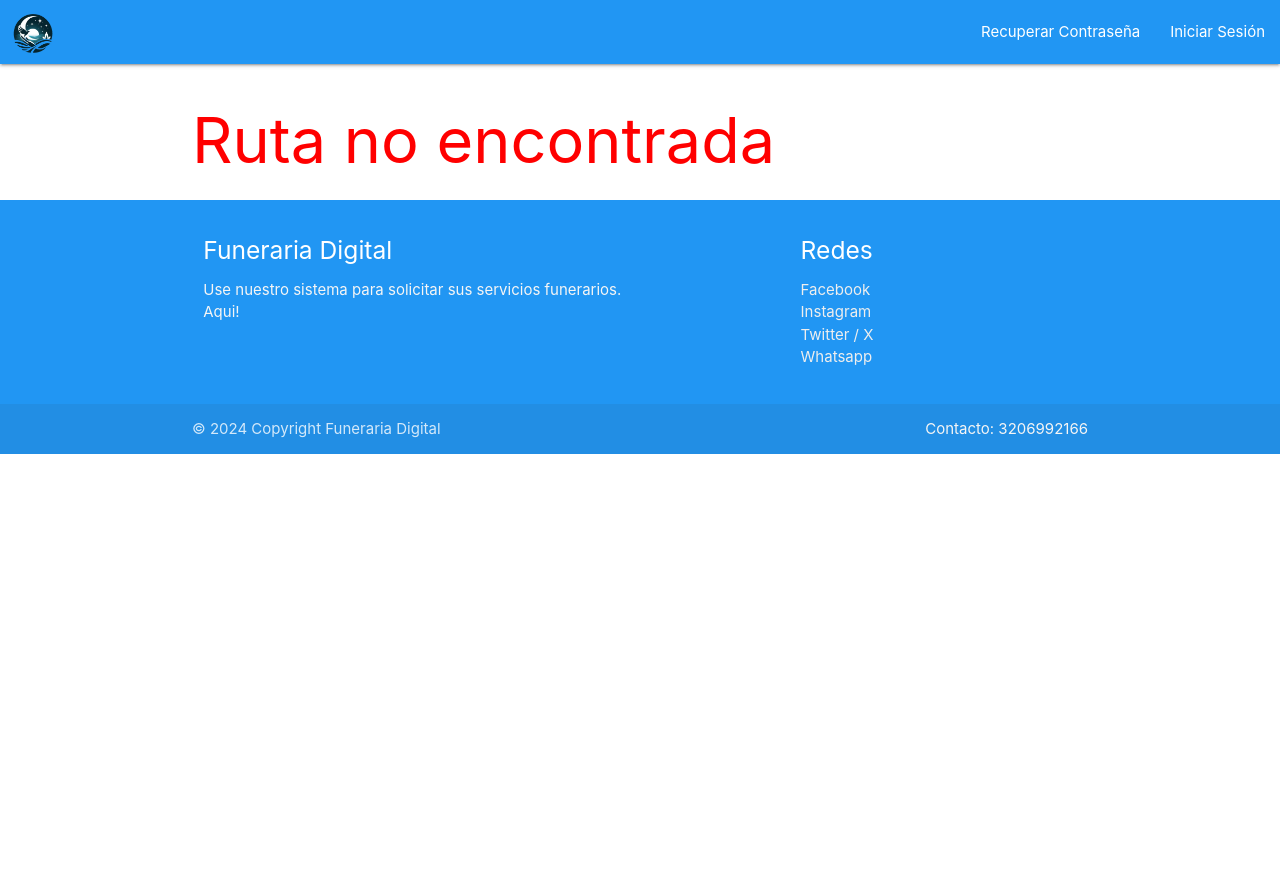
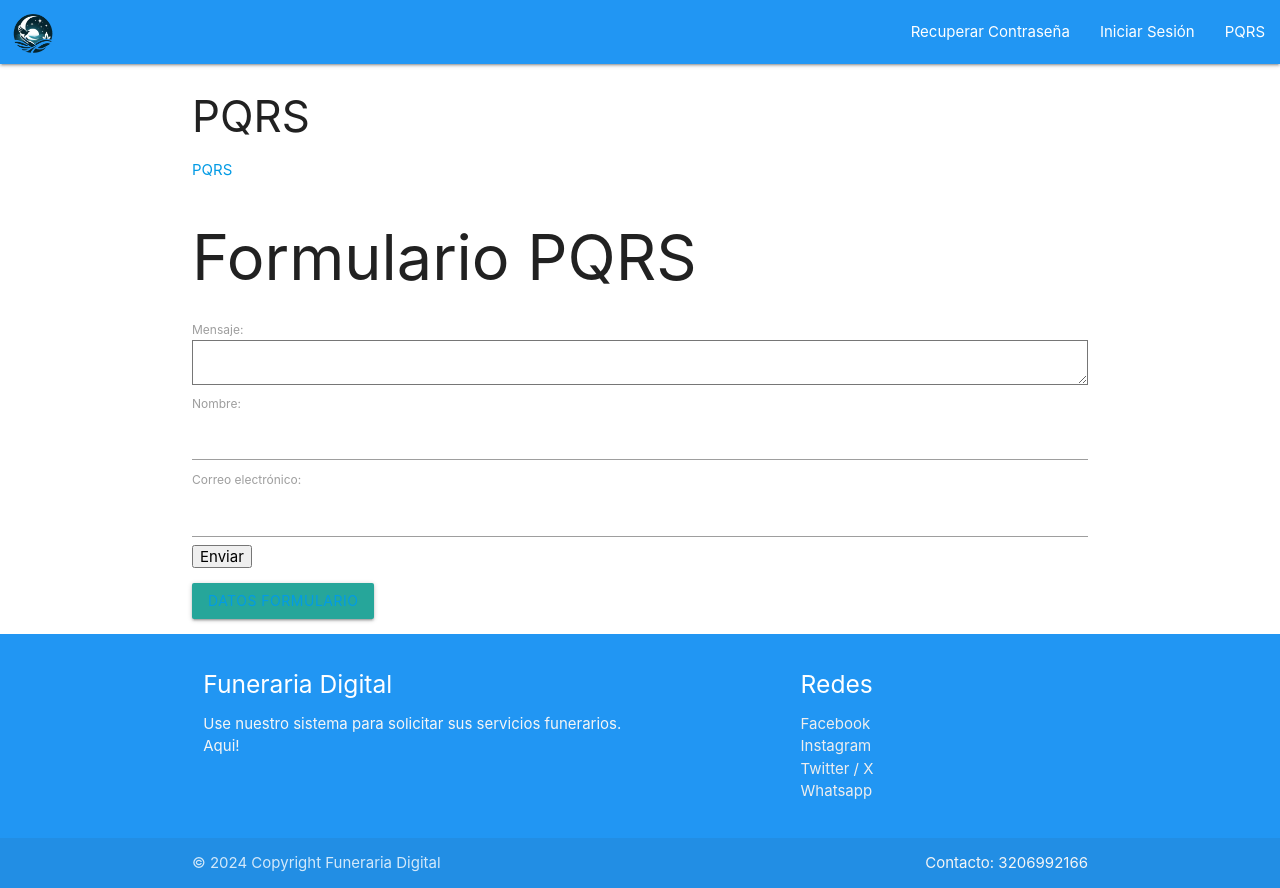
Before and after one commit to jhonatan1701621476/funearia, an Angular app: page /pqrs in a window 1280 px wide. Before the commit the page ends 800 px from the top, so only its background shows below. Built offline with nearby package versions, Linux system fonts and the light colour scheme.

Commit message:
Implementación Formulario PQRS

```diff
--- a/src/app/app-routing.module.ts
+++ b/src/app/app-routing.module.ts
@@ -2,11 +2,16 @@ import { NgModule } from '@angular/core';
 import { RouterModule, Routes } from '@angular/router';
 import { InicioComponent } from './publico/inicio/inicio.component';
 import { RutaNoEncontradaComponent } from './publico/errores/ruta-no-encontrada/ruta-no-encontrada.component';
+import { PqrsComponent } from './publico/pqrs/pqrs.component';
 
 const routes: Routes = [
   {
     path: "inicio",
     component: InicioComponent
+  },
+  {
+    path:'pqrs',
+    component: PqrsComponent
   },
   {
     path: "",
--- a/src/app/app.component.html
+++ b/src/app/app.component.html
@@ -2,8 +2,8 @@
 
 
 <div class="container">
-<router-outlet>
-</router-outlet>
+    <router-outlet>
+    </router-outlet>
 </div>
 
 <app-pie-pagina></app-pie-pagina>
--- a/src/app/app.module.ts
+++ b/src/app/app.module.ts
@@ -10,6 +10,7 @@ import { RutaNoEncontradaComponent } from './publico/errores/ruta-no-encontrada/
 import { ErrorDeServidorComponent } from './publico/errores/error-de-servidor/error-de-servidor.component';
 import { InicioComponent } from './publico/inicio/inicio.component';
 import { HttpClientModule } from '@angular/common/http';
+import { PqrsComponent } from './publico/pqrs/pqrs.component';
 
 @NgModule({
   declarations: [
@@ -19,7 +20,8 @@ import { HttpClientModule } from '@angular/common/http';
     MenuLateralComponent,
     RutaNoEncontradaComponent,
     ErrorDeServidorComponent,
-    InicioComponent
+    InicioComponent,
+    PqrsComponent
   ],
   imports: [
     BrowserModule,
--- a/src/app/publico/pagina-maestra/encabezado/encabezado.component.html
+++ b/src/app/publico/pagina-maestra/encabezado/encabezado.component.html
@@ -7,6 +7,7 @@
     <ul id="nav-mobile" class="right hide-on-med-and-down">
       <li><a *ngIf="!sesionActiva" routerLink="/seguridad/recuperar-clave">Recuperar Contraseña</a></li>
       <li><a *ngIf="!sesionActiva" routerLink="/seguridad/identificar-usuario">Iniciar Sesión</a></li>
+      <li><a  routerLink="/pqrs">PQRS</a></li>
       <li><a *ngIf="sesionActiva" routerLink="/seguridad/cambiar-clave">Cambiar Clave</a></li>
       <li><a *ngIf="sesionActiva" routerLink="/seguridad/cerrar-sesion">Cerrar Sesión</a></li>
     </ul>
--- /dev/null
+++ b/src/app/publico/pqrs/pqrs.component.html
@@ -0,0 +1,34 @@
+<!DOCTYPE html>
+<html lang="es">
+<head>
+    <meta charset="UTF-8">
+    <meta name="viewport" content="width=device-width, initial-scale=1.0">
+    <title>Formulario PQRS</title>
+</head>
+<body>
+
+  <h3>PQRS</h3>
+  <ul>
+      <li><a href="PQRS.js">PQRS</a></li>
+  </ul>
+
+    <h1>Formulario PQRS</h1>
+    <form action="/pqr" method="post">
+        <label for="mensaje">Mensaje:</label>
+        <textarea id="mensaje" name="mensaje" rows="4" cols="50" required></textarea><br>
+
+        <label for="nombre">Nombre:</label>
+        <input type="text" id="nombre" name="nombre" required><br>
+
+        <label for="correo">Correo electrónico:</label>
+        <input type="email" id="correo" name="correo" required><br>
+
+        <input type="submit" value="Enviar">
+        <ul>
+          <button type="submit" class="btn btn-primary"><a href="datapqrs.html">Datos Formulario</a></button>
+      </ul>
+    </form>
+
+    <script src="./PQRS.js"></script>
+</body>
+</html>
```
Also changed, not shown: src/app/publico/pqrs/pqrs.component.ts (added, +10 -0 lines), src/app/publico/pqrs/pqrs.component.css (added), 1 other file (tests, documents, lock files or other folders).
